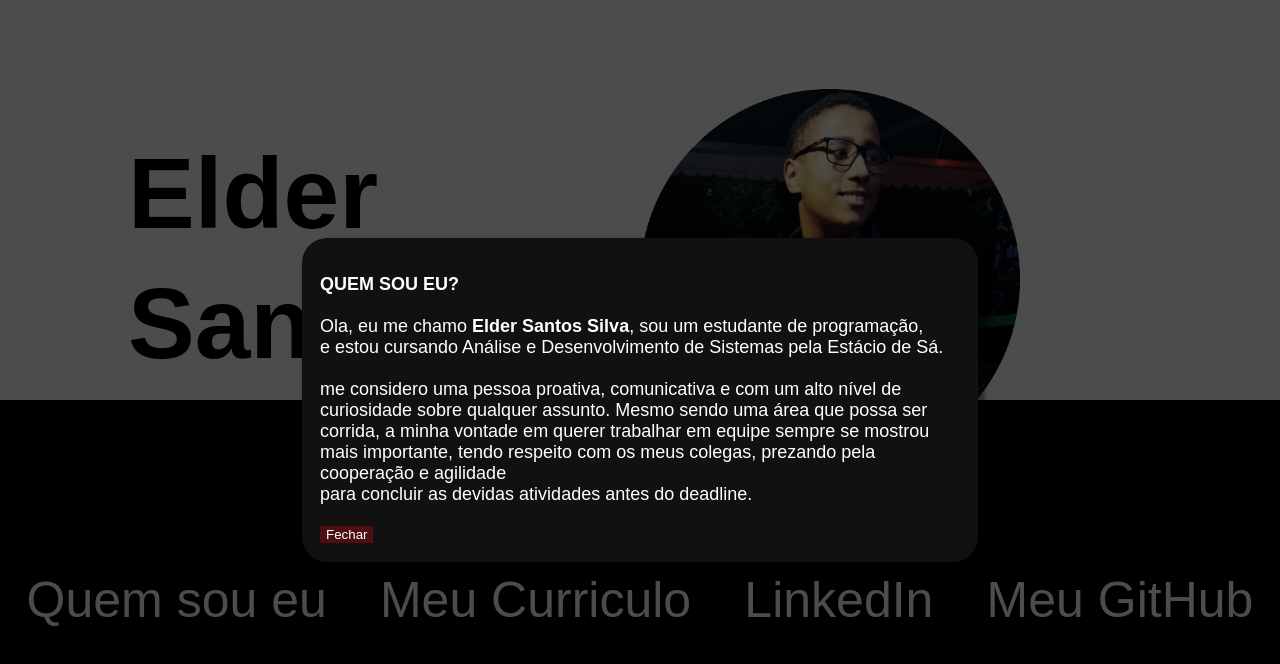
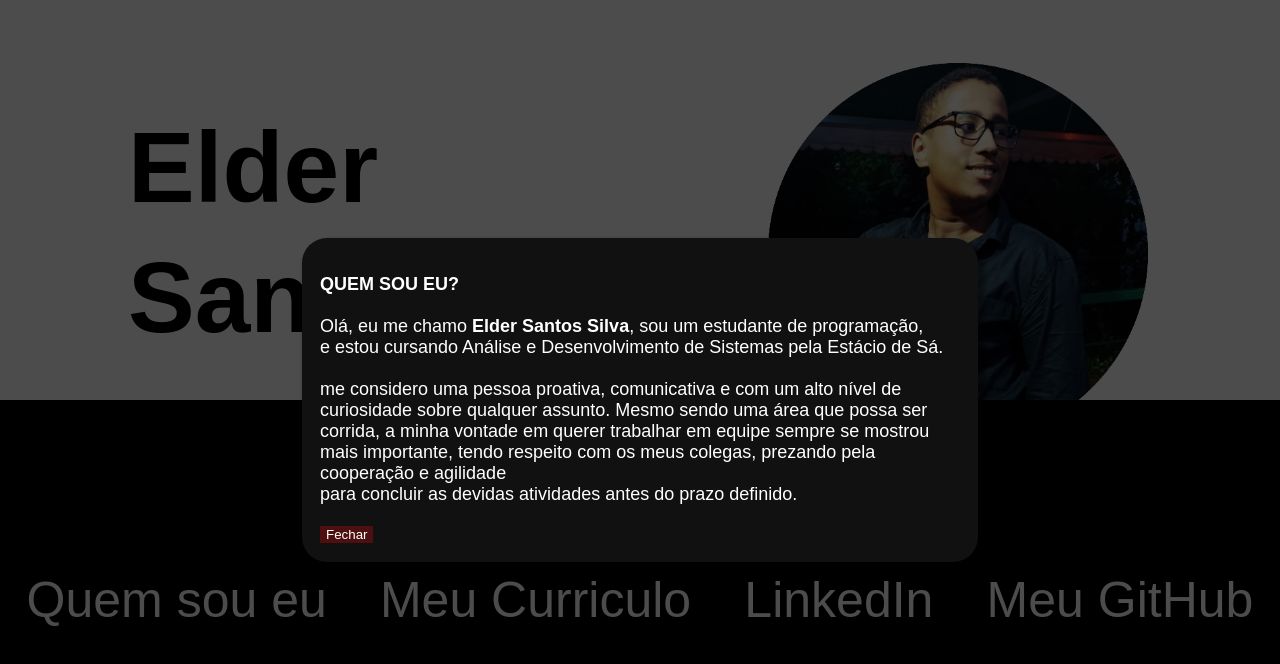
Before and after one commit to ElderSSilva/Meu-Site-Curr-culo-, a plain HTML site: page index.html in a window 1280 px wide. Both pictures are taken after a click on the button "Quem sou eu". Drawn offline with Linux system fonts and the light colour scheme.

Commit message:
Atualização de texto e visuais
Ajustado alguns problemas nos textos presentes, e correção no alinhamento da foto de perfil.

```diff
--- a/index.html
+++ b/index.html
@@ -22,17 +22,17 @@
         <button class="button1" id="btn1-1">Quem sou eu</button>
            <dialog id="btn1-2">
             <p><b>QUEM SOU EU?</b><br><br>
-            Ola, eu me chamo <b>Elder Santos Silva</b>, sou um estudante de programação,<br>
+            Olá, eu me chamo <b>Elder Santos Silva</b>, sou um estudante de programação,<br>
             e estou cursando Análise e Desenvolvimento de Sistemas pela Estácio de Sá.<br><br>
             me considero uma pessoa proativa, comunicativa e com um alto nível de curiosidade sobre</b>
             qualquer assunto. Mesmo sendo uma área que possa ser corrida, a minha vontade em querer trabalhar em equipe
             sempre se mostrou mais importante, tendo respeito com os meus colegas, prezando pela cooperação e agilidade<br>
-            para concluir as devidas atividades antes do deadline.</p>
+            para concluir as devidas atividades antes do prazo definido.</p>
             <button id ="Close1">Fechar</button>
         </dialog>
 
 
-        <a style="text-decoration: none" href="https://drive.google.com/file/d/1cp7NHQLJb6Ffv3pq42xEnL_b-c1xamEQ/view" target="_blank" rel="noopener noreferrer" class="button1">Meu Curriculo</a>
+        <a style="text-decoration: none" href="https://drive.google.com/file/d/1Ne5BxYuEEro5xEOSZCWGJ06LJvRemn2F/view?usp=drive_link" target="_blank" rel="noopener noreferrer" class="button1">Meu Curriculo</a>
 
 
 
--- a/style.css
+++ b/style.css
@@ -11,7 +11,7 @@ h1 {
     font-family: Arial, sans-serif;
     font-size: 100px;
     line-height: 1.3;
-    margin-top: 10%;
+    margin-top: 8%;
     margin-left: 10%;
     animation: 1s ease-out 0s 1 slideInFromLeft;
 
@@ -20,8 +20,8 @@ h1 {
 #foto {
     width: 380px;
     animation: fadeIn 2s;
-    margin-top: -50%;
-    margin-left: 50%;
+    margin-top: -80%;
+    margin-left: 60%;
 }
 
 dialog {
```
